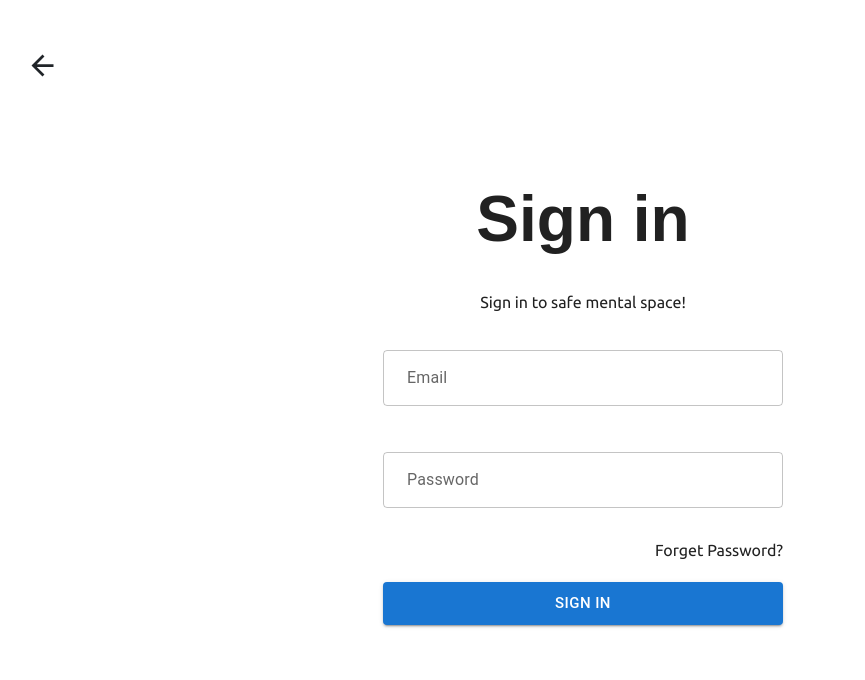
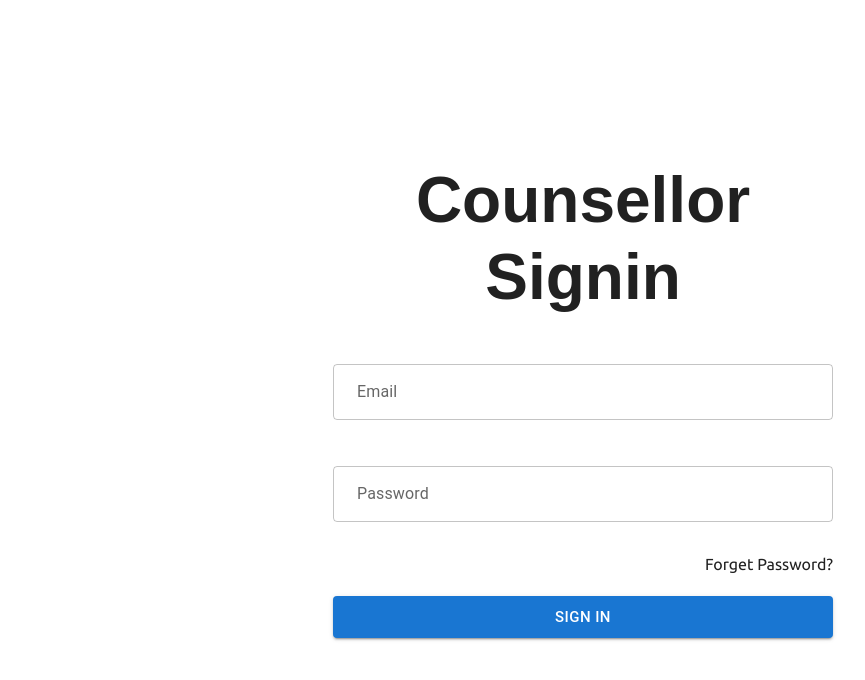
Before and after one commit to aftabMansoori/Don-t-Go-Depresso-Frontend, a React (Create React App) app: page /counsellor/signin in a window 1280 px wide. Shown: the top 680 px of the page, without its empty margins (57-922 px from the left). Built offline with nearby package versions, Linux system fonts and the light colour scheme; no server answers; a web font is replaced by a local one.

Commit message:
Added the counsellor signin page

```diff
--- a/src/Pages/Counsellor/CSSignin/CSSignin.jsx
+++ b/src/Pages/Counsellor/CSSignin/CSSignin.jsx
@@ -30,16 +30,16 @@ export default function CSSignin() {
         maxWidth={"100vw"}
         fullWidth={"100vw"}
       >
-        <div className="container my-5">
-          <ArrowBackIcon
+        <div className="container ">
+          {/* <ArrowBackIcon
             fontSize="large"
             className="btn p-0 m-0"
             onClick={() => handleBack()}
-          />
+          /> */}
           <section className={styles.parent}>
             <div className={styles.loginForm}>
-              <h1 className="text-center">Sign in</h1>
-              <p className="text-center">Sign in to safe mental space!</p>
+              <h1 className="text-center">Counsellor Signin</h1>
+              {/* <p className="text-center">Sign in to safe mental space!</p> */}
               <div>
                 <TextField
                   id="outlined-basic"
--- a/src/Pages/Counsellor/CSSignin/CSSignin.module.scss
+++ b/src/Pages/Counsellor/CSSignin/CSSignin.module.scss
@@ -1,5 +1,5 @@
 .parent {
-  min-height: 80vh;
+  min-height: 100vh;
   width: 100%;
   display: flex;
   flex-direction: column;
@@ -8,7 +8,7 @@
 }
 
 .loginForm {
-  width: 400px;
+  width: 500px;
 
   h1 {
     font-size: 4rem;
```
